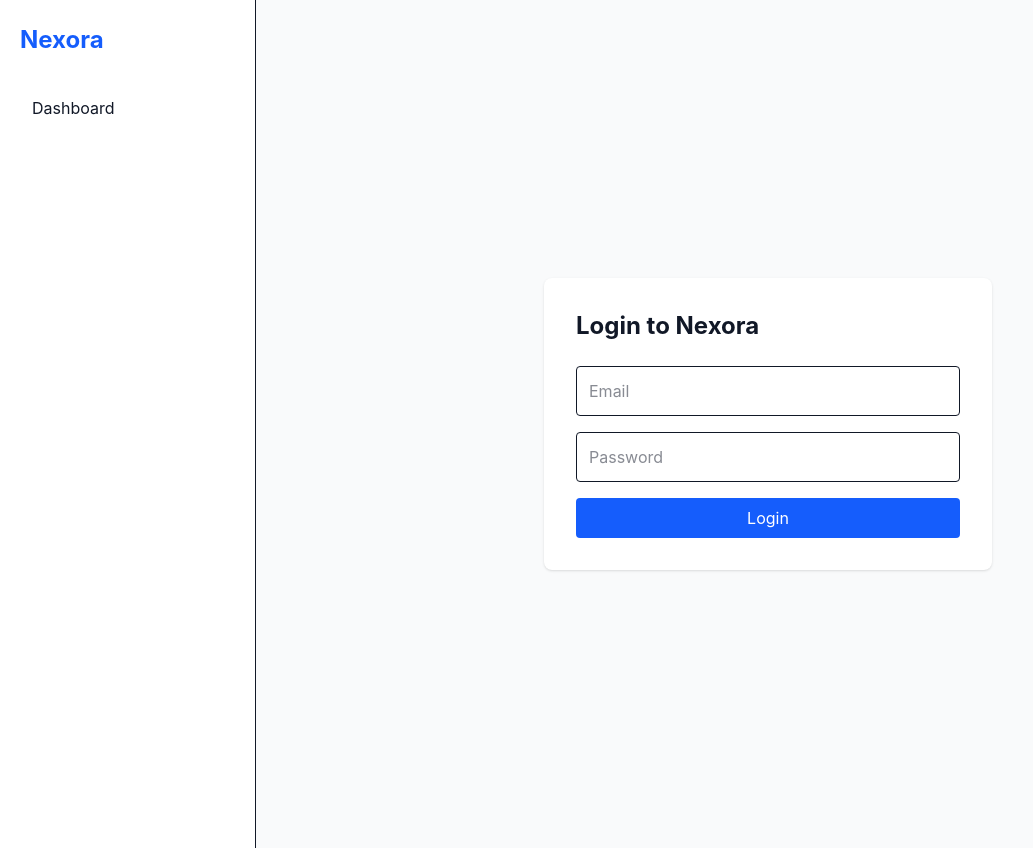
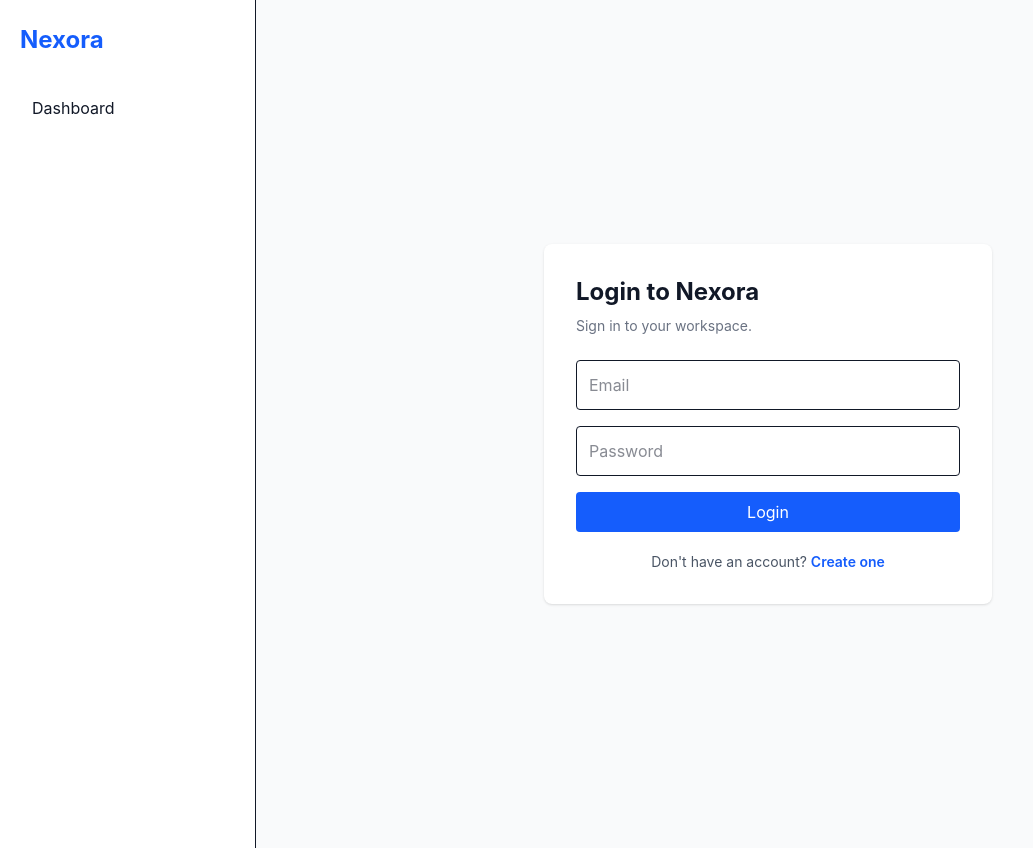
Before and after one commit to Scarlet-Twinz/nexora, a Next.js app in the folder apps/web/: page /login in a window 1280 px wide. Shown: the whole page, without its empty margins (0-1033 px from the left). Built offline with nearby package versions, Linux system fonts and the light colour scheme; no server answers.

Commit message:
fix: make login redirect and surface API errors

```diff
--- a/apps/web/pages/login.tsx
+++ b/apps/web/pages/login.tsx
@@ -1,6 +1,8 @@
+import { useState } from 'react';
+import Link from 'next/link';
 import { useForm } from 'react-hook-form';
+import { useRouter } from 'next/router';
 import api from '../src/lib/api';
-import { useRouter } from 'next/router';
 import { useAuth } from '../src/context/AuthContext';
 
 type LoginForm = {
@@ -12,45 +14,56 @@ export default function Login() {
   const { register, handleSubmit } = useForm<LoginForm>();
   const router = useRouter();
   const { setAccess } = useAuth();
+  const [error, setError] = useState('');
+  const [submitting, setSubmitting] = useState(false);
 
   const onSubmit = handleSubmit(async (data) => {
-    const res = await api.post('/auth/login', data);
+    try {
+      setSubmitting(true);
+      setError('');
+      const res = await api.post('/auth/login', data);
 
-    setAccess(res.data.access);
+      if (!res.data?.access) {
+        throw new Error('Login succeeded without an access token.');
+      }
 
-    router.push('/dashboard');
+      setAccess(res.data.access);
+      await router.push('/dashboard');
+    } catch (err: any) {
+      setError(
+        err?.response?.data?.error ||
+          err?.response?.data?.message ||
+          err?.message ||
+          'Unable to log in. Please check your details and try again.'
+      );
+    } finally {
+      setSubmitting(false);
+    }
   });
 
   return (
-    <div className="min-h-screen flex items-center justify-center bg-gray-50">
-      <form
-        onSubmit={onSubmit}
-        className="w-full max-w-md rounded-lg bg-white p-8 shadow"
-      >
-        <h1 className="mb-6 text-2xl font-bold">
-          Login to Nexora
-        </h1>
+    <div className="min-h-screen flex items-center justify-center bg-gray-50 px-4">
+      <form onSubmit={onSubmit} className="w-full max-w-md rounded-lg bg-white p-8 shadow">
+        <h1 className="mb-2 text-2xl font-bold">Login to Nexora</h1>
+        <p className="mb-6 text-sm text-gray-500">Sign in to your workspace.</p>
 
-        <input
-          {...register('email')}
-          type="email"
-          placeholder="Email"
-          className="mb-4 w-full rounded border p-3"
-        />
+        {error && (
+          <div className="mb-4 rounded-lg border border-red-200 bg-red-50 p-3 text-sm text-red-700">
+            {error}
+          </div>
+        )}
 
-        <input
-          {...register('password')}
-          type="password"
-          placeholder="Password"
-          className="mb-4 w-full rounded border p-3"
-        />
+        <input {...register('email', { required: true })} type="email" placeholder="Email" className="mb-4 w-full rounded border p-3" />
+        <input {...register('password', { required: true })} type="password" placeholder="Password" className="mb-4 w-full rounded border p-3" />
 
-        <button
-          type="submit"
-          className="w-full rounded bg-blue-600 px-4 py-2 text-white"
-        >
-          Login
+        <button type="submit" disabled={submitting} className="w-full rounded bg-blue-600 px-4 py-2 text-white disabled:opacity-60">
+          {submitting ? 'Logging in...' : 'Login'}
         </button>
+
+        <p className="mt-5 text-center text-sm text-gray-600">
+          Don't have an account?{' '}
+          <Link href="/signup" className="font-semibold text-blue-600 hover:underline">Create one</Link>
+        </p>
       </form>
     </div>
   );
```
